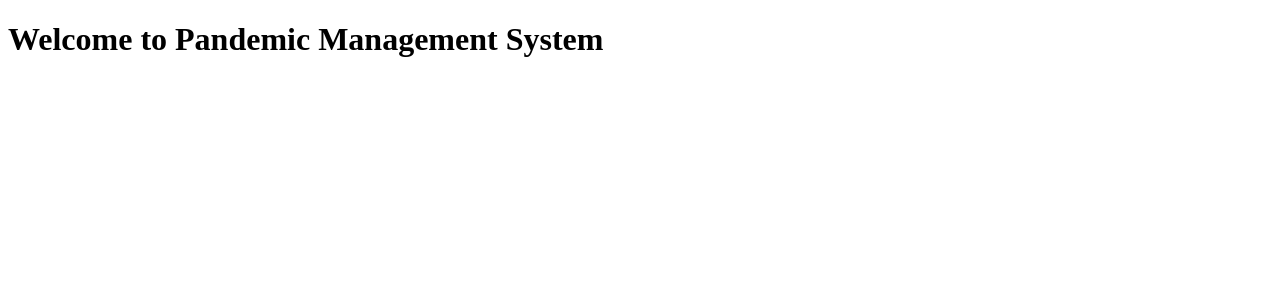
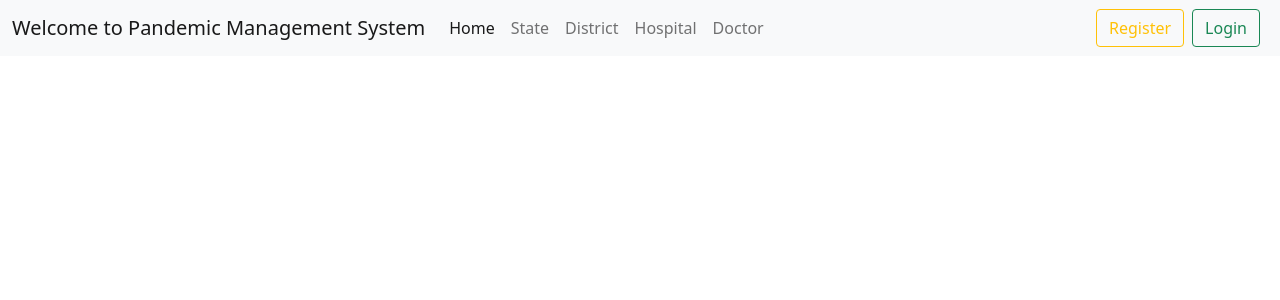
Before and after one commit to Joemonv1997/Pandemic-Management-System, a Django app: page / in a window 1280 px wide. Shown: the top 300 px of the page. Run offline with Django 4.2, Linux system fonts and the light colour scheme.

Commit message:
UI Shape

```diff
--- a/management/urls.py
+++ b/management/urls.py
@@ -2,6 +2,6 @@ from django.contrib import admin
 from django.urls import path,include
 from . import views
 urlpatterns = [
-    path("",views.index),
+    path("",views.index,name="h"),
     path("login",views.LogInUser.as_view(),name="Login")
 ]
--- a/templates/home.html
+++ b/templates/home.html
@@ -7,10 +7,43 @@
         <meta name="description" content="">
         <meta name="viewport" content="width=device-width, initial-scale=1">
         <link rel="stylesheet" href="">
+        <link href="https://cdn.jsdelivr.net/npm/bootstrap@5.1.3/dist/css/bootstrap.min.css" rel="stylesheet" integrity="sha384-1BmE4kWBq78iYhFldvKuhfTAU6auU8tT94WrHftjDbrCEXSU1oBoqyl2QvZ6jIW3" crossorigin="anonymous">
+
     </head>
     <body>
-        <h1>Welcome to Pandemic Management System</h1>
+        <nav class="navbar navbar-expand-lg navbar-light bg-light">
+            <div class="container-fluid">
+              <div class="navbar-header">
+                <a class="navbar-brand" href="{% url 'h' %}">Welcome to Pandemic Management System</a>
+              </div>
+              <div class="collapse navbar-collapse" id="navbarText">
+                <ul class="navbar-nav me-auto mb-2 mb-lg-0">
+                  <li class="nav-item">
+                    <a class="nav-link active" aria-current="page" href="{% url 'h' %}">Home</a>
+                  </li>
+                  <li class="nav-item">
+                    <a class="nav-link" href="{% url 'h' %}">State</a>
+                  </li>
+                  <li class="nav-item">
+                    <a class="nav-link" href="{% url 'h' %}">District</a>
+                  </li>
+                  <li class="nav-item">
+                    <a class="nav-link" href="{% url 'h' %}">Hospital</a>
+                  </li>
+                  <li class="nav-item">
+                    <a class="nav-link" href="{% url 'h' %}">Doctor</a>
+                  </li>
+                </ul>
+            </div>
+              <ul class="nav navbar-nav navbar-right">
+                <li><button class="btn btn-outline-warning me-2" type="button">Register</button></li>
+                <li><button type="button" class="btn btn-outline-success me-2" onclick="document.location='{% url "Login" %}'">Login</button></li>
+              </ul>
+            </div>
+          </nav>
         {% block content %} {% endblock %}
+        <script src="https://cdn.jsdelivr.net/npm/bootstrap@5.1.3/dist/js/bootstrap.bundle.min.js" integrity="sha384-ka7Sk0Gln4gmtz2MlQnikT1wXgYsOg+OMhuP+IlRH9sENBO0LRn5q+8nbTov4+1p" crossorigin="anonymous"></script>
+
         <script src="" async defer></script>
     </body>
 </html>
```
